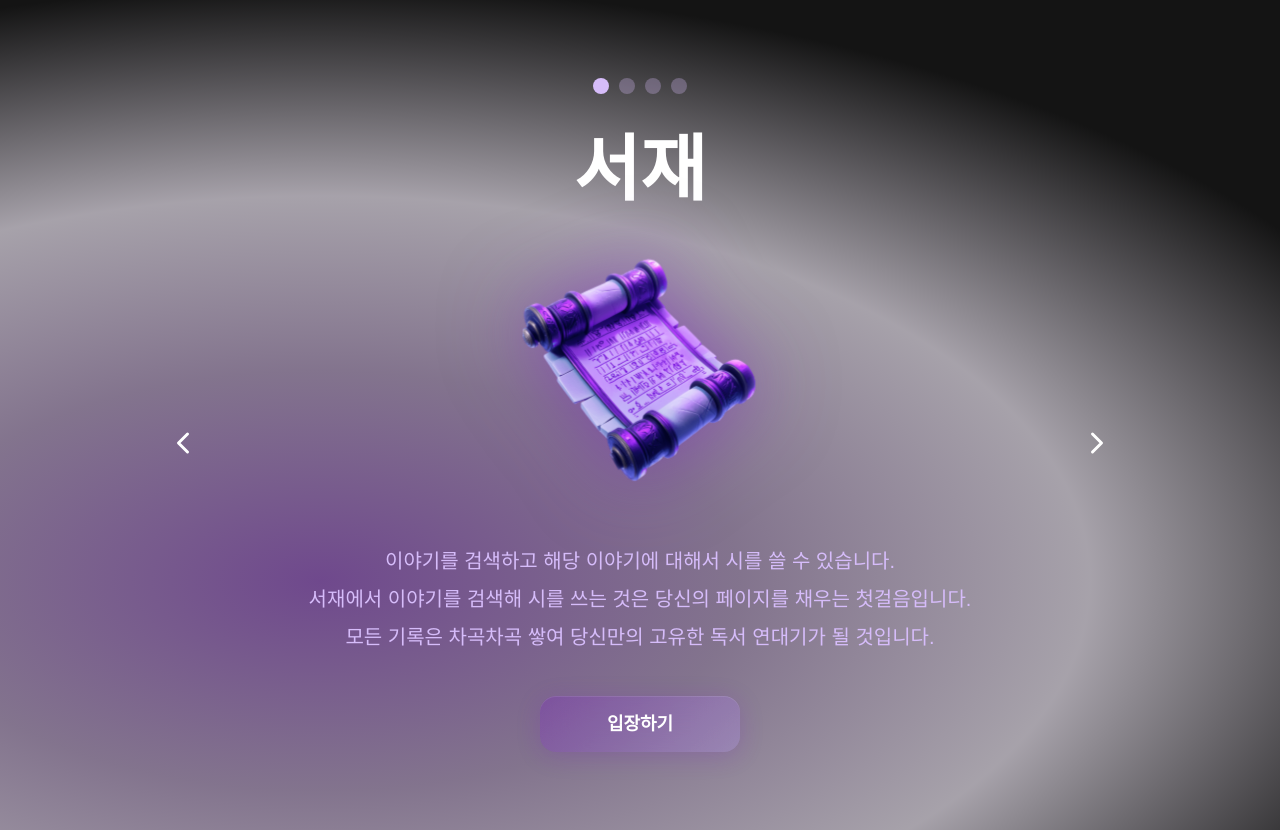
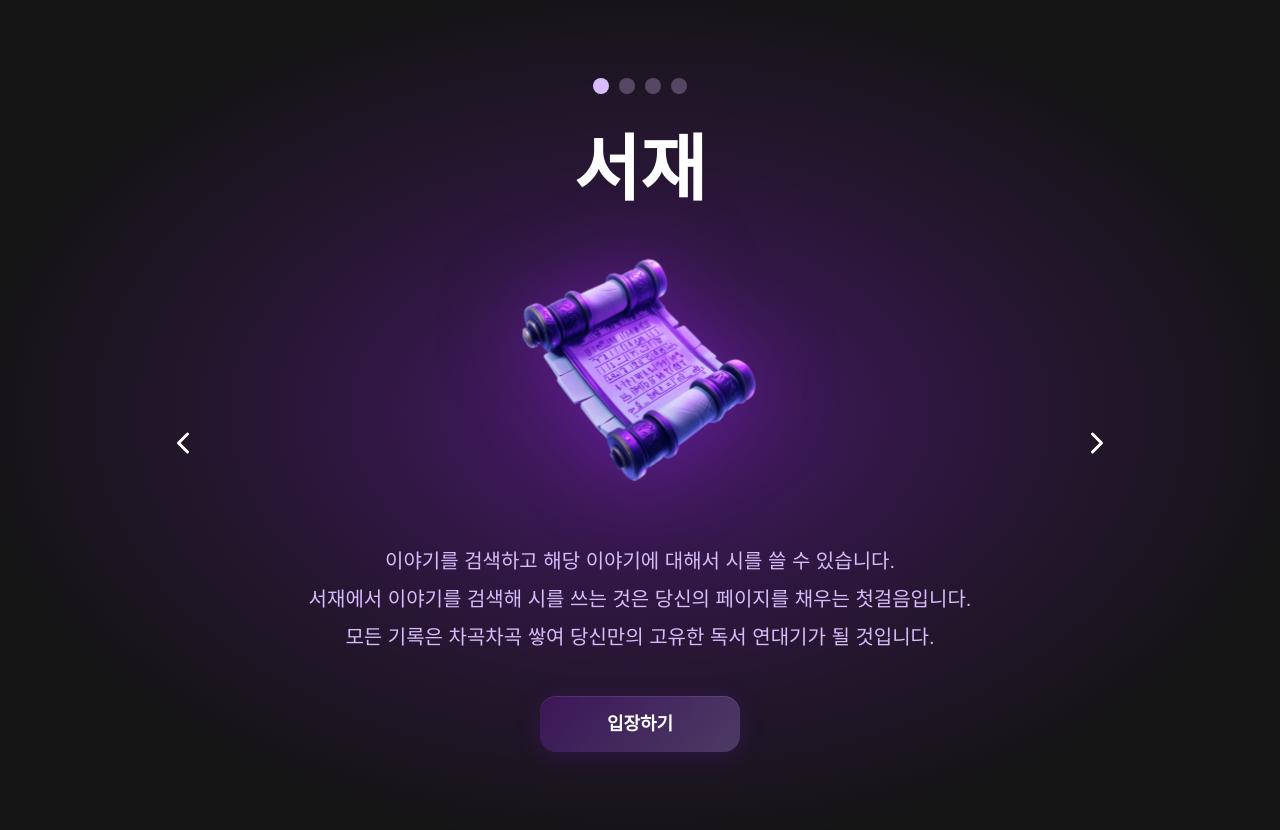
Before and after one commit to Fanta-Poem/Fanta-Poem_frontend, a Next.js app: page /menu in a window 1280 px wide. Built offline with nearby package versions, Linux system fonts and the light colour scheme.

Commit message:
style :: 방사형 background 적용

```diff
--- a/app/menu/style.ts
+++ b/app/menu/style.ts
@@ -7,11 +7,11 @@ export const MenuContainer = styled.div`
   width: 100%;
   min-height: 100vh;
   background: radial-gradient(
-    ellipse 1400px 700px at 25% 70%,
-    rgba(75, 27, 112, 0.8) 0%,
-    rgba(48, 23, 66, 0.6) 30%,
-    rgba(34, 22, 43, 0.4) 55%,
-    rgba(20, 20, 20, 1) 85%
+    ellipse at center,
+    rgba(75, 27, 112, 1) 0%,
+    rgba(48, 23, 66, 1) 30%,
+    rgba(34, 22, 43, 1) 50%,
+    rgba(20, 20, 20, 1) 75%
   );
   padding: 78px 165px;
 
```
